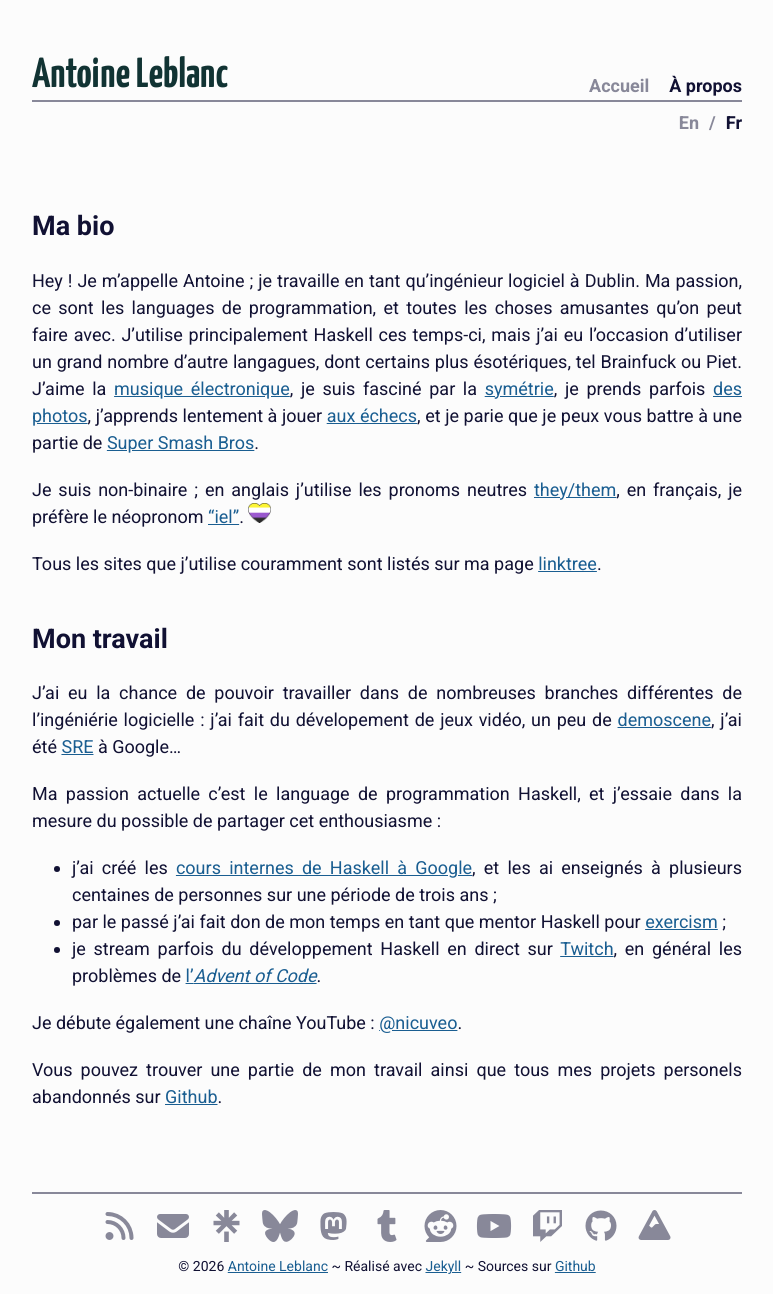
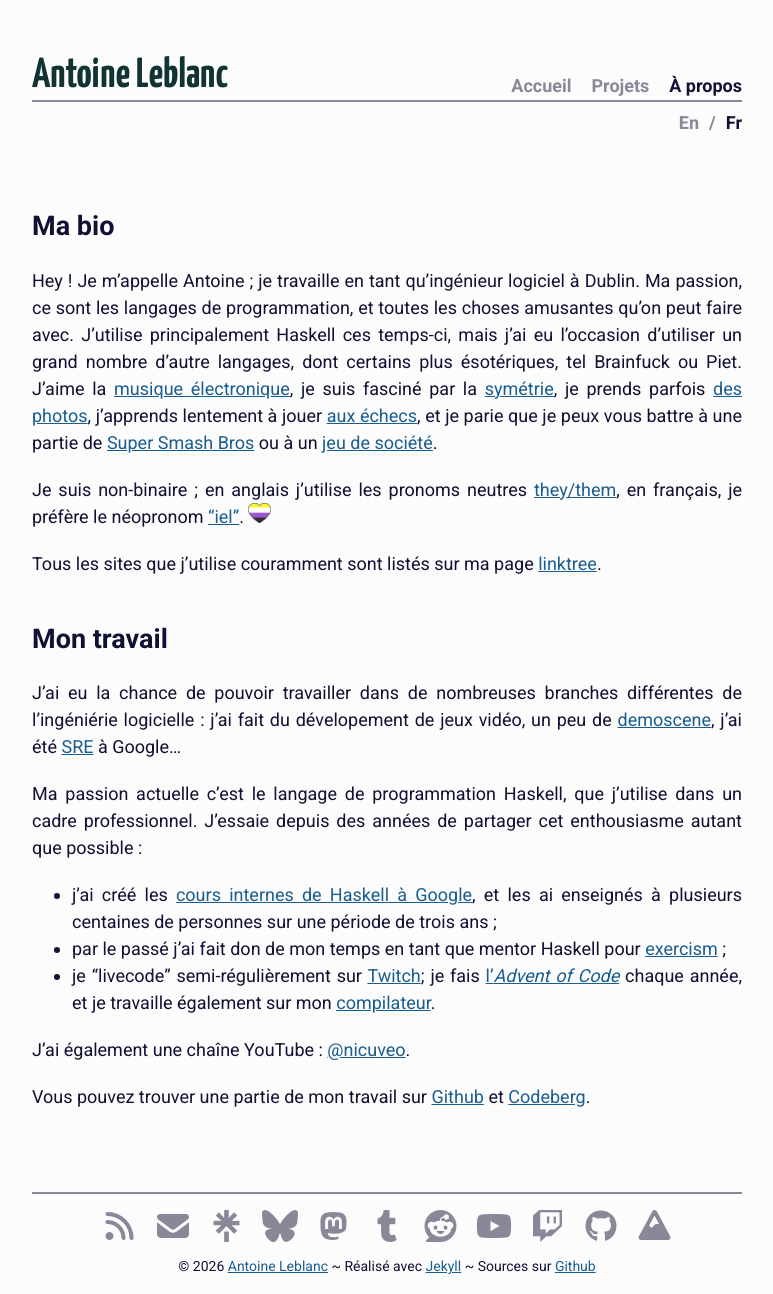
Before and after one commit to nicuveo/nauths.fr, a Jekyll site: the page built from fr/about.md, in a window 1280 px wide. Shown: the whole page, without its empty margins (253-1026 px from the left). Built offline with Jekyll 4.4.1, drawn with Linux system fonts in a browser that asks for light colours.

Commit message:
Refresh about page and add back projects

```diff
--- a/_data/urls.yml
+++ b/_data/urls.yml
@@ -1,7 +1,9 @@
 about: "about.html"
+projects: "projects.html"
 
 bandcamp:   "https://bandcamp.com/nicuveo"
 bluesky:    "https://bsky.app/profile/nicuveo.gay"
+bga:        "https://boardgamearena.com/player?id=90682105"
 chess:      "https://www.chess.com/member/nicuveo"
 codeberg:   "https://codeberg.org/nicuveo"
 deviantart: "https://nicuveo.deviantart.com"
--- a/_includes/header.html
+++ b/_includes/header.html
@@ -8,7 +8,8 @@
   </div>
 
   <div id="menu">
-    <a {% if page.index == 3 %}class="current_menu"{% endif %} accesskey="2" title="" href="/{{ page.lang }}/{{ u.about }}">{{ t.about }}</a>
+    <a {% if page.index == 3 %}class="current_menu"{% endif %} accesskey="3" title="" href="/{{ page.lang }}/{{ u.about }}">{{ t.about }}</a>
+    <a {% if page.index == 4 %}class="current_menu"{% endif %} accesskey="2" title="" href="/{{ page.lang }}/{{ u.projects }}">{{ t.projects }}</a>
     <a {% if page.index == 1 %}class="current_menu"{% endif %} accesskey="1" title="" href="/{{ page.lang }}/{{ u.home  }}">{{ t.home  }}</a>
   </div>
 
--- a/css/default.css
+++ b/css/default.css
@@ -440,6 +440,16 @@ summary h4 {
     margin-bottom: 0;
 }
 
+.softline
+{
+    margin-left: 20%;
+    margin-right: 20%;
+    margin-top: 40px;
+    border-width: 1px;
+    border-style: solid;
+    border-color: #BBBBCC;
+}
+
 /* Footer */
 
 #footer
--- a/fr/about.md
+++ b/fr/about.md
@@ -10,15 +10,16 @@ lang: fr
 ## Ma bio
 
 Hey ! Je m'appelle Antoine ; je travaille en tant qu'ingénieur logiciel à
-Dublin. Ma passion, ce sont les languages de programmation, et toutes les choses
+Dublin. Ma passion, ce sont les langages de programmation, et toutes les choses
 amusantes qu'on peut faire avec. J'utilise principalement Haskell ces temps-ci,
-mais j'ai eu l'occasion d'utiliser un grand nombre d'autre langagues, dont
+mais j'ai eu l'occasion d'utiliser un grand nombre d'autre langages, dont
 certains plus ésotériques, tel Brainfuck ou Piet. J'aime la [musique
 électronique]({{u.bandcamp}}), je suis fasciné par la
 [symétrie]({{u.deviantart}}), je prends parfois [des photos]({{u.flickr}}),
 j'apprends lentement à jouer [aux échecs]({{u.chess}}), et je parie que je peux
 vous battre à une partie de [Super Smash
-Bros](https://en.wikipedia.org/wiki/Super_Smash_Bros._Ultimate).
+Bros](https://en.wikipedia.org/wiki/Super_Smash_Bros._Ultimate) ou à un [jeu de
+société]({{u.bga}}).
 
 Je suis non-binaire ; en anglais j'utilise les pronoms neutres
 [they/them](https://pronoun.is/they/.../themself), en français, je
@@ -32,12 +33,12 @@ Tous les sites que j'utilise couramment sont listés sur ma page [linktree]({{u.
 
 J'ai eu la chance de pouvoir travailler dans de nombreuses branches différentes de l'ingéniérie logicielle : j'ai fait du dévelopement de jeux vidéo, un peu de [demoscene](https://www.ctrl-alt-test.fr/), j'ai été [SRE](https://en.wikipedia.org/wiki/Site_reliability_engineering) à Google...
 
-Ma passion actuelle c'est le language de programmation Haskell, et j'essaie dans la mesure du possible de partager cet enthousiasme :
+Ma passion actuelle c'est le langage de programmation Haskell, que j'utilise dans un cadre professionnel. J'essaie depuis des années de partager cet enthousiasme autant que possible :
 
 - j'ai créé les [cours internes de Haskell à Google](https://github.com/nicuveo/haskell-trainings), et les ai enseignés à plusieurs centaines de personnes sur une période de trois ans ;
 - par le passé j'ai fait don de mon temps en tant que mentor Haskell pour [exercism](https://exercism.io/tracks/haskell) ;
-- je stream parfois du développement Haskell en direct sur [Twitch]({{u.twitch}}), en général les problèmes de [l'*Advent of Code*](https://adventofcode.com).
+- je "livecode" semi-régulièrement sur [Twitch]({{u.twitch}}); je fais [l'*Advent of Code*](https://adventofcode.com) chaque année, et je travaille également sur mon [compilateur]({{u.projects}}).
 
-Je débute également une chaîne YouTube : [@nicuveo](https://www.youtube.com/@nicuveo).
+J'ai également une chaîne YouTube : [@nicuveo](https://www.youtube.com/@nicuveo).
 
-Vous pouvez trouver une partie de mon travail ainsi que tous mes projets personels abandonnés sur [Github]({{u.github}}).
+Vous pouvez trouver une partie de mon travail sur [Github]({{u.github}}) et [Codeberg]({{u.codeberg}}).
```
Also changed, not shown: _data/text.yml (+4 -4 lines), en/about.md (+9 -6 lines), en/projects.md (added, +51 -0 lines), fr/projects.md (added, +54 -0 lines).
